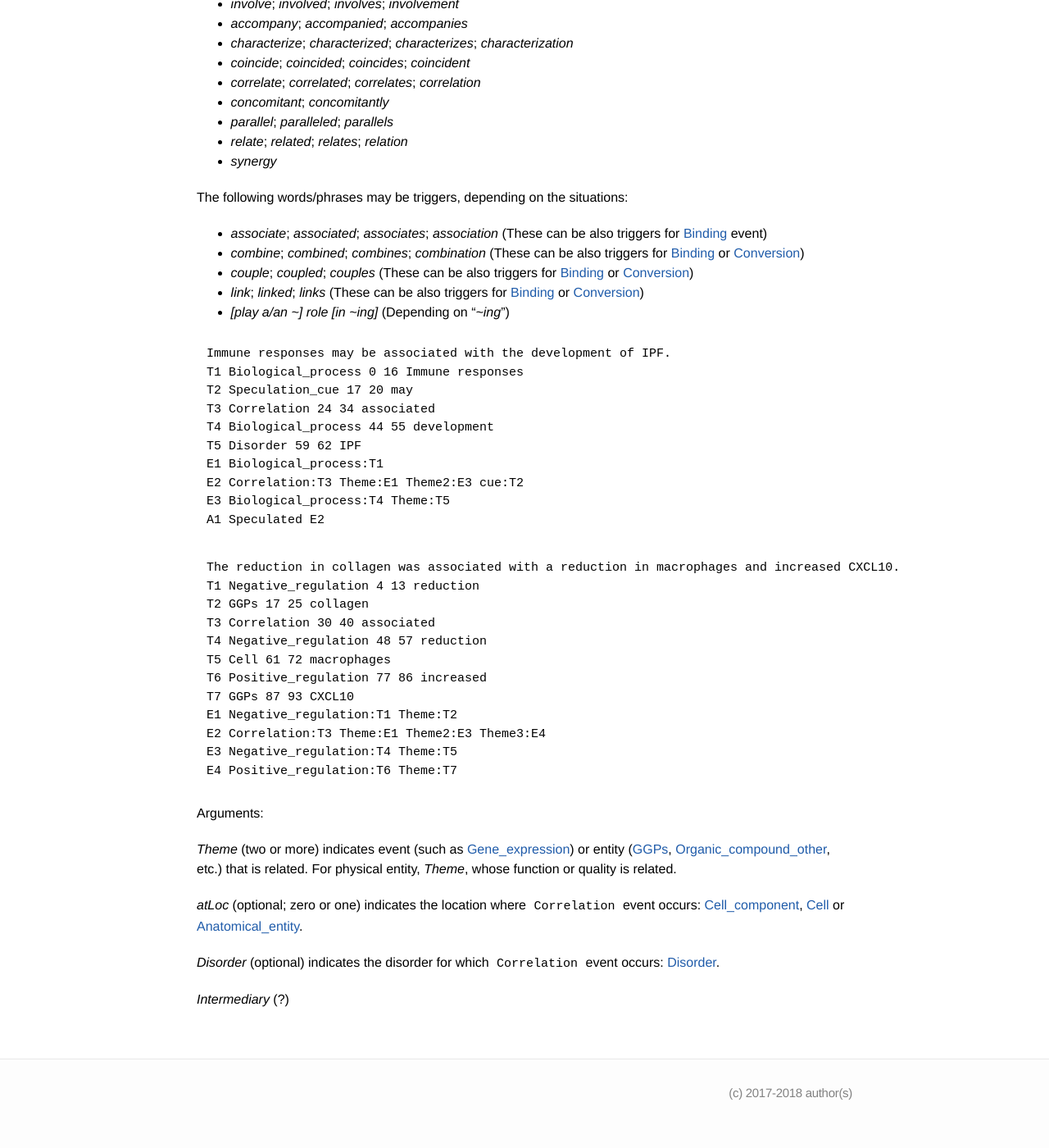
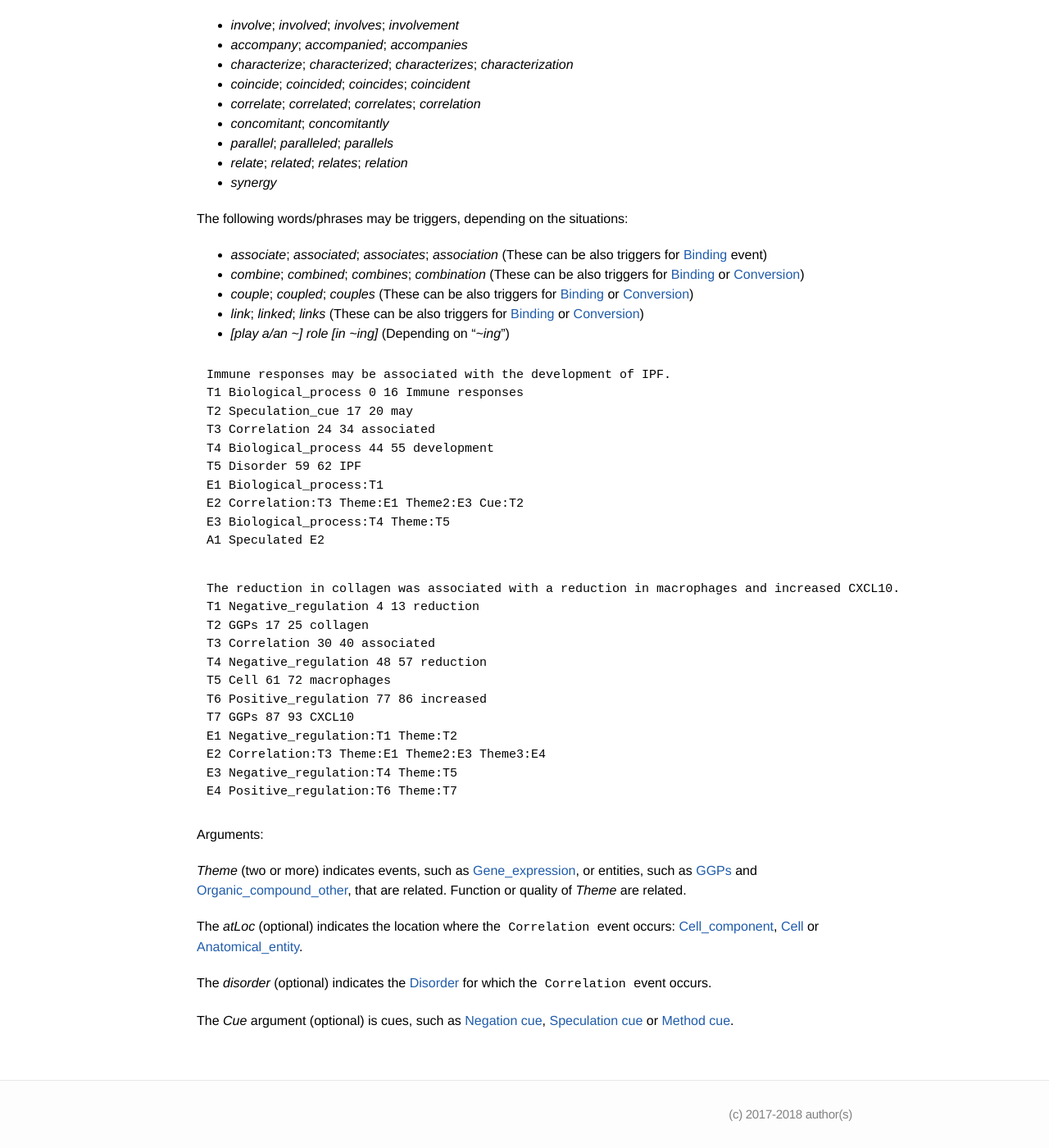
Before and after one commit to ezcatdb/molbiol_lung_corpus-guidelines, a Jekyll site: the page built from _event/Correlation.md, in a window 1280 px wide and 1400 px high, scrolled down 411 px. Shown: the whole window at 82% size. Built offline with Jekyll 4.4.1, drawn with Linux system fonts in a browser that asks for light colours; before the commit the page ends 1786 px from its top, so only the background shows below that; some of the changed text lies outside the part shown.

Commit message:
definition, arguments, sample sentence corrected in _event/Correlation.md

```diff
--- a/_event/Correlation.md
+++ b/_event/Correlation.md
@@ -13,7 +13,7 @@ This event describes "Correlation" or "Co-occurence" (UMLS ID:C0332281).
 
 When several events/entities are correlated, this event will be selected. Or, when several events occur simultaneously, those events can be connected with this event.
 
-Relations, whose cause and effect are not clear, can be annotated with this event.
+If the cause and effect (or the causality) are not clear, the relation can be annotated with this `Correlation` event.
 
 <!---
 If it is not clear whether the trigger words are "positive" or "negative", this "Regulation" event will be selected.
@@ -45,7 +45,7 @@ T3 Correlation 24 34 associated
 T4 Biological_process 44 55 development
 T5 Disorder 59 62 IPF
 E1 Biological_process:T1
-E2 Correlation:T3 Theme:E1 Theme2:E3 cue:T2
+E2 Correlation:T3 Theme:E1 Theme2:E3 Cue:T2
 E3 Biological_process:T4 Theme:T5
 A1 Speculated E2
 ~~~
@@ -66,14 +66,14 @@ E4 Positive_regulation:T6 Theme:T7
 
 Arguments:
 
-*Theme* (two or more) indicates event (such as [Gene_expression]()) or entity ([GGPs](), [Organic_compound_other](), etc.) that is related. For physical entity, *Theme*, whose function or quality is related.
+*Theme* (two or more) indicates events, such as [Gene_expression](), or entities, such as [GGPs]() and [Organic_compound_other](), that are related. Function or quality of *Theme* are related.
 
+The *atLoc* (optional) indicates the location where the `Correlation` event occurs: [Cell_component](), [Cell]() or [Anatomical_entity]().
 
-*atLoc* (optional; zero or one) indicates the location where `Correlation` event occurs: [Cell_component](), [Cell]() or [Anatomical_entity]().
+The *disorder* (optional) indicates the [Disorder]() for which the `Correlation` event occurs.
 
-*Disorder* (optional) indicates the disorder for which `Correlation` event occurs: [Disorder]().
+The *Cue* argument (optional) is cues, such as [Negation cue](), [Speculation cue]() or [Method cue]().
 
-*Intermediary* (?)
 
 <!---
 The *atLoc*, *fromLoc* and *toLoc* for this event must be [Subject](), [Anatomical_entity](), [Cell](), [Cell_component]() and [Entity Property]().
```
